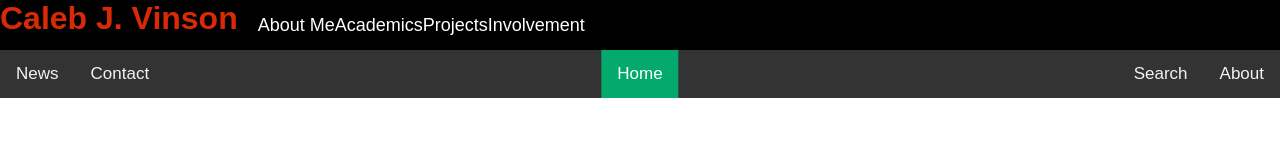
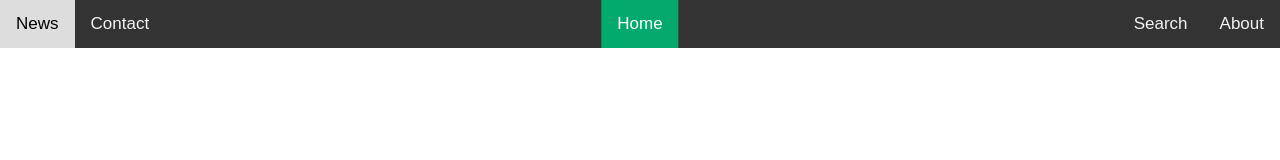
Before and after one commit to calvinson113848/CalebJVinson, a plain HTML site: page index.html in a window 1280 px wide. Drawn offline with Linux system fonts and the light colour scheme.

Commit message:
Update index.html

```diff
--- a/index.html
+++ b/index.html
@@ -45,17 +45,6 @@
     </style>
   </head>
   <body>
-	<header>
-		<h1>Caleb J. Vinson</h1>
-		<nav class = "navbar">
-			<ul class = "nav-list">
-				<li><a href = "#About-Me">About Me</a></li>
-				<li><a href = "#Academics">Academics</a></li>
-				<li><a href = "#Projects">Projects</a></li>
-				<li><a href = "#Involvement">Involvement</a></li>
-			</ul>
-		</nav>
-	</header>
 	  <!-- Top navigation -->
 	<div class="topnav">
 	    <!-- Centered link -->
@@ -71,7 +60,6 @@
 	        <a href="#about">About</a>
 	    </div>
 	</div>
-
 	  <section>
 		  <h2 id = "About-Me">About Me</h2>
 	  </section>
```
Lines whose indentation alone changed are shown as unchanged.
